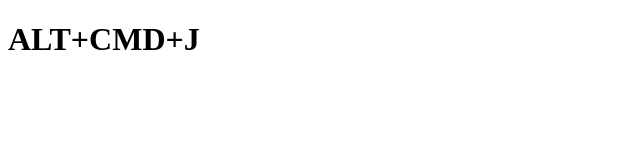
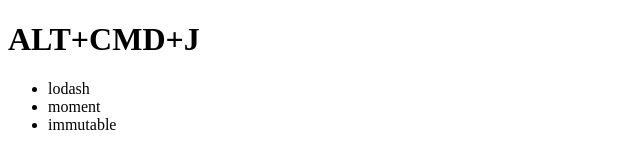
Before and after one commit to mikesub/libs, a plain HTML site: page index.html in a window 1280 px wide. Shown: the whole page, without its empty margins (0-640 px from the left). Drawn offline with nearby package versions, Linux system fonts and the light colour scheme.

Commit message:
add immutable

```diff
--- a/index.html
+++ b/index.html
@@ -5,8 +5,14 @@
   <title></title>
   <script src="https://cdnjs.cloudflare.com/ajax/libs/lodash.js/3.10.1/lodash.min.js"></script>
   <script src="https://cdnjs.cloudflare.com/ajax/libs/moment.js/2.10.6/moment-with-locales.min.js"></script>
+  <script src="https://cdnjs.cloudflare.com/ajax/libs/immutable/3.7.5/immutable.min.js"></script>
 </head>
 <body>
 <h1>ALT+CMD+J</h1>
+<ul>
+  <li>lodash</li>
+  <li>moment</li>
+  <li>immutable</li>
+</ul>
 </body>
 </html>
```
